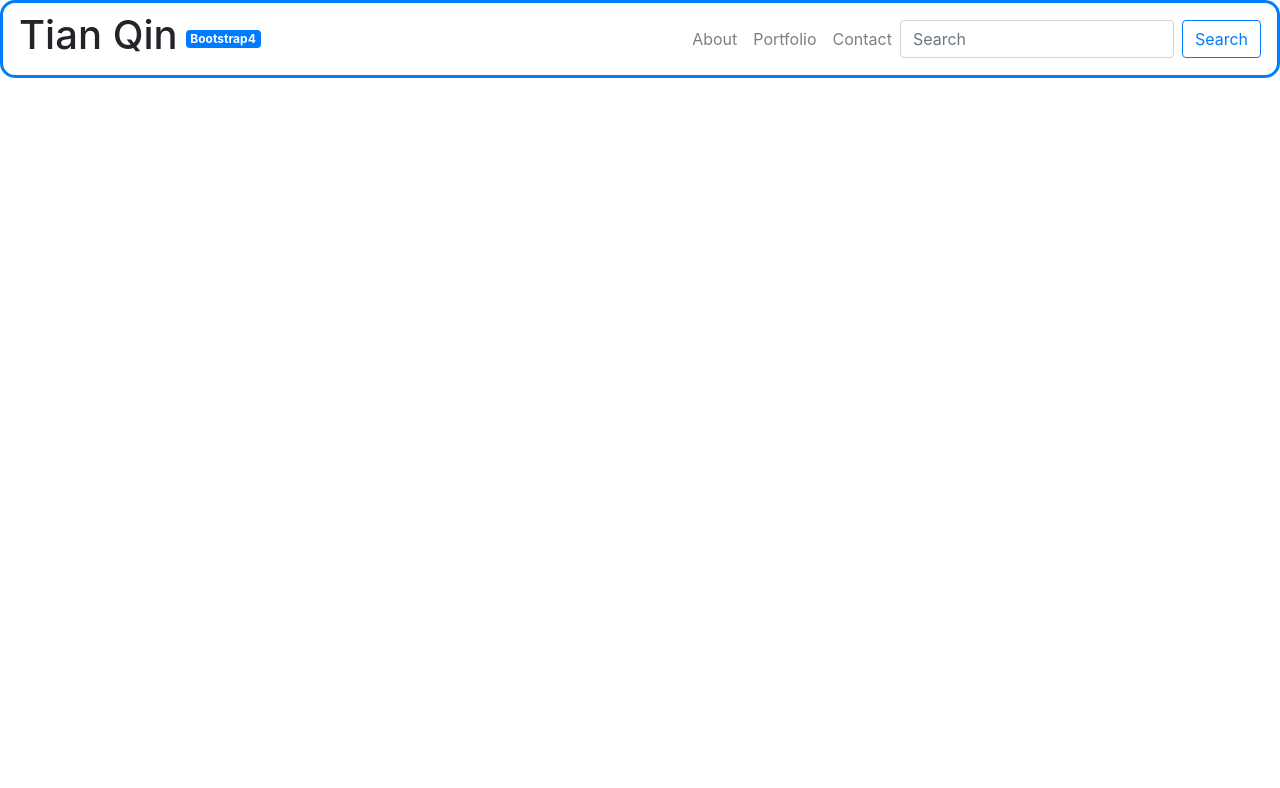
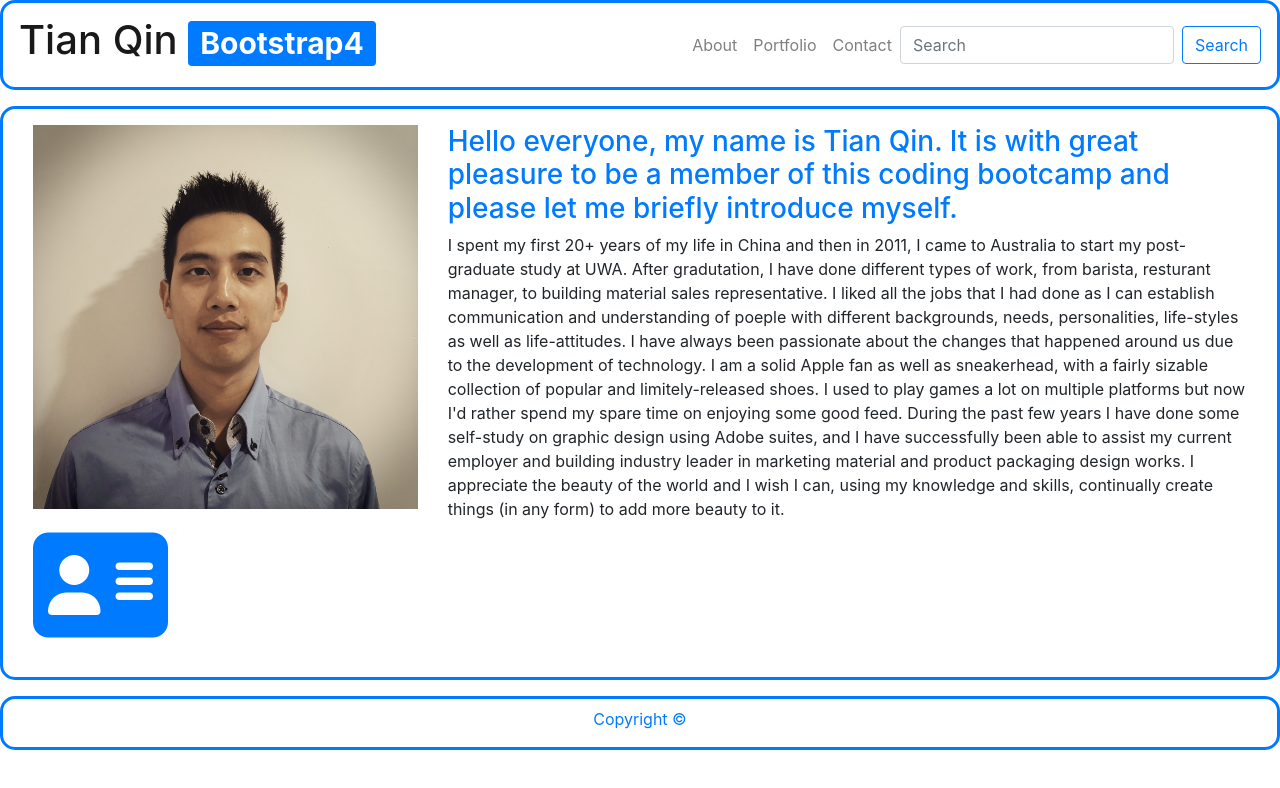
Before and after one commit to DIAOSI29/Bootstrap-Portfolio, a plain HTML site: page index.html in a window 1280 px wide. Drawn offline with nearby package versions, Linux system fonts and the light colour scheme.

Commit message:
grid layout set up for index page

```diff
--- a/index.html
+++ b/index.html
@@ -10,13 +10,22 @@
       integrity="sha384-ggOyR0iXCbMQv3Xipma34MD+dH/1fQ784/j6cY/iJTQUOhcWr7x9JvoRxT2MZw1T"
       crossorigin="anonymous"
     />
+    <script
+      src="https://kit.fontawesome.com/a1562d6d36.js"
+      crossorigin="anonymous"
+    ></script>
     <title>About Me</title>
   </head>
   <body>
-      <div class="container=fuild align-items-center" style="border: 3px solid #007bff; border-radius: 15px">
-    <nav class="navbar navbar-expand-lg navbar-light bg-lights>
+    <div
+      class="container=fuild"
+      style="border: 3px solid #007bff; border-radius: 15px"
+    >
+      <nav class="navbar navbar-expand-lg navbar-light bg-lights">
         <a class="navbar-brand" href="#">
-        <h1 class="mr-2">Tian Qin</h1><span class="badge badge-primary">Bootstrap4</span>
+          <h1 class="mr-2">
+            Tian Qin <span class="badge badge-primary">Bootstrap4</span>
+          </h1>
         </a>
 
         <div class="ml-auto">
@@ -35,7 +44,9 @@
           <div class="collapse navbar-collapse" id="navbarSupportedContent">
             <ul class="navbar-nav mr-auto">
               <li class="nav-item">
-            <a class="nav-link" href="file:///Users/a-p-o-s/Desktop/UWACB/A2/Bootstrap-Portfolio/index.html"
+                <a
+                  class="nav-link"
+                  href="file:///Users/a-p-o-s/Desktop/UWACB/A2/Bootstrap-Portfolio/index.html"
                   >About</a
                 >
               </li>
@@ -48,14 +59,83 @@
               </li>
             </ul>
             <form class="form-inline my-2 my-lg-0">
-                <input class="form-control mr-sm-2" type="search" placeholder="Search" aria-label="Search">
-                <button class="btn btn-outline-primary my-2 my-sm-0" type="submit">Search</button>
+              <input
+                class="form-control mr-sm-2"
+                type="search"
+                placeholder="Search"
+                aria-label="Search"
+              />
+              <button
+                class="btn btn-outline-primary my-2 my-sm-0"
+                type="submit"
+              >
+                Search
+              </button>
             </form>
-
-
           </div>
         </div>
       </nav>
+    </div>
+    <div
+      class="container-fluid my-3"
+      style="border: 3px solid #007bff; border-radius: 15px"
+    >
+      <div
+        class="aboutPageContent flex-column flex-sm-column flex-md-row d-flex my-3 clearfix"
+      >
+        <div class="photoSection col-12 col-md-5 col-lg-4">
+          <img
+            src="./assetsBS/images/TianQin.jpg"
+            class="img-fluid"
+            alt="Responsive image"
+          />
+          <div class="decorElement my-3">
+            <i
+              class="fas fa-address-card fa-5x"
+              style="font-size:120px;color:#007bff"
+            ></i>
+          </div>
+        </div>
+        <div
+          class="selfDescriptionSection flex-sm-column col-12 col-md-7 col-lg-8"
+        >
+          <h3 class="text-primary">
+            Hello everyone, my name is Tian Qin. It is with great pleasure to be
+            a member of this coding bootcamp and please let me briefly introduce
+            myself.
+          </h3>
+          <p text-muted>
+            I spent my first 20+ years of my life in China and then in 2011, I
+            came to Australia to start my post-graduate study at UWA. After
+            gradutation, I have done different types of work, from barista,
+            resturant manager, to building material sales representative. I
+            liked all the jobs that I had done as I can establish communication
+            and understanding of poeple with different backgrounds, needs,
+            personalities, life-styles as well as life-attitudes. I have always
+            been passionate about the changes that happened around us due to the
+            development of technology. I am a solid Apple fan as well as
+            sneakerhead, with a fairly sizable collection of popular and
+            limitely-released shoes. I used to play games a lot on multiple
+            platforms but now I'd rather spend my spare time on enjoying some
+            good feed. During the past few years I have done some self-study on
+            graphic design using Adobe suites, and I have successfully been able
+            to assist my current employer and building industry leader in
+            marketing material and product packaging design works. I appreciate
+            the beauty of the world and I wish I can, using my knowledge and
+            skills, continually create things (in any form) to add more beauty
+            to it.
+          </p>
+        </div>
+      </div>
+    </div>
+
+    <div
+      class="container-fluid mt-3"
+      style="border: 3px solid #007bff; border-radius: 15px"
+    >
+      <p class="text-center text-primary text-bold mt-2">
+        Copyright ©
+      </p>
     </div>
 
     <script
```
Lines whose indentation alone changed are shown as unchanged.
